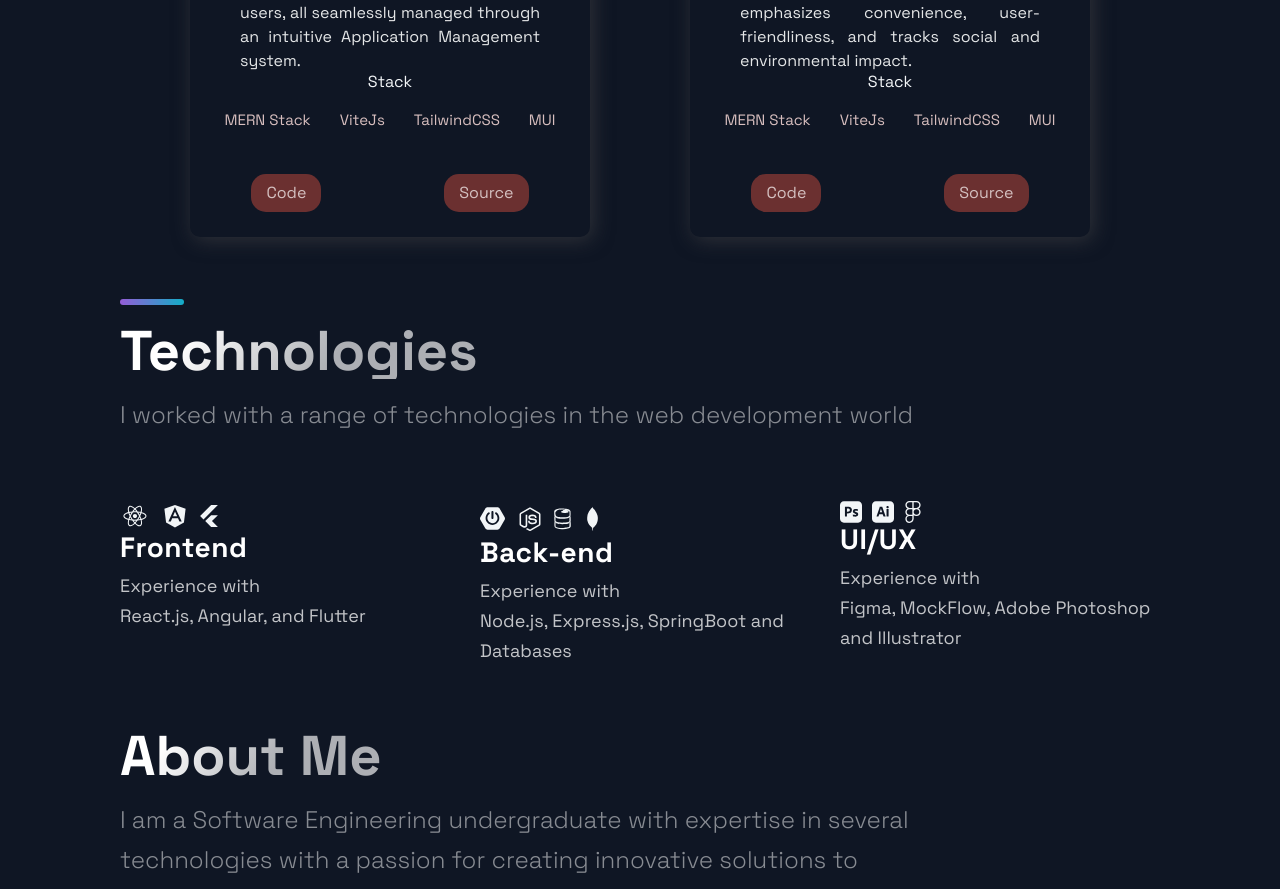
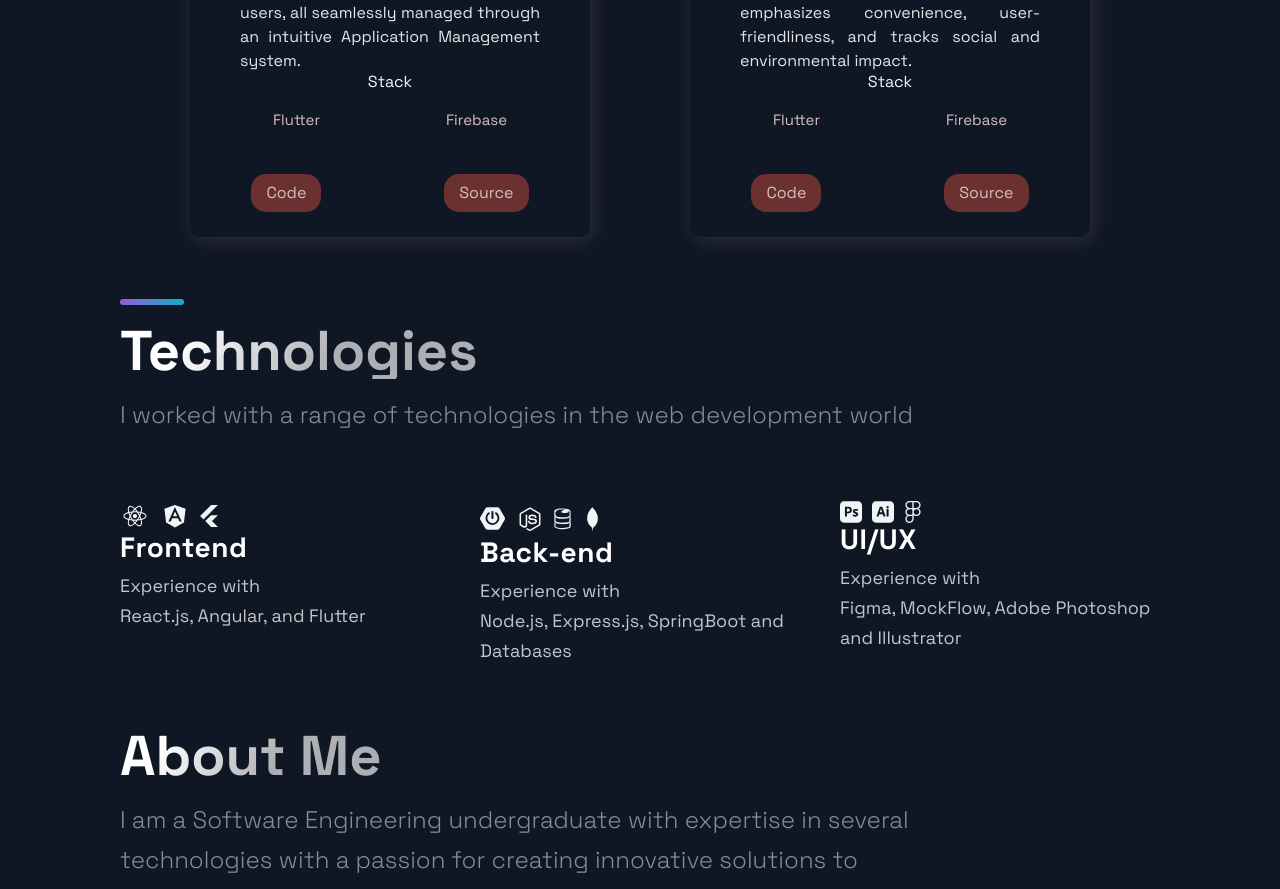
Before and after one commit to OmeshSachethana/MyPortfolio, a Next.js app: page / in a window 1280 px wide. Shown: the part 4869-5758 px from the top of the page. Built offline with nearby package versions, Linux system fonts and the light colour scheme.

Commit message:
updated technologies

```diff
--- a/src/constants/constants.js
+++ b/src/constants/constants.js
@@ -75,7 +75,7 @@ export const projects = [
     title: 'GazeGenius',
     description: "The GazeGenius application is a comprehensive platform encompass functionalities such as Visual Fatigue Disorder (VFD) assessment, Contrast Sensitivity testing, Color Blindness evaluation, and a suite of engaging Eye Games tailored for children. Additionally, it offers an interactive quiz designed to captivate young users, all seamlessly managed through an intuitive Application Management system.  ",
     image: '/images/gazegenius.png',
-    tags: ['MERN Stack', 'ViteJs', 'TailwindCSS', 'MUI'],
+    tags: ['Flutter', 'Firebase'],
     source: 'https://github.com/OmeshSachethana/SPM_Project',
     visit: 'https://github.com/OmeshSachethana/SPM_Project',
     id: 7,
@@ -84,7 +84,7 @@ export const projects = [
     title: 'SustainSwap',
     description: "The “SustainSwap” is a mobile application designed to address the growing concern of fast fashion's environmental impact. It promotes a circular economy, curbing the industry's carbon footprint, and aims to democratize sustainable fashion, fostering a community of eco-conscious individuals. The app emphasizes convenience, user-friendliness, and tracks social and environmental impact. ",
     image: '/images/sustainswap.png',
-    tags: ['MERN Stack', 'ViteJs', 'TailwindCSS', 'MUI'],
+    tags: ['Flutter', 'Firebase'],
     source: 'https://github.com/OmeshSachethana/UEE_Project',
     visit: 'https://github.com/OmeshSachethana/UEE_Project',
     id: 8,
```
